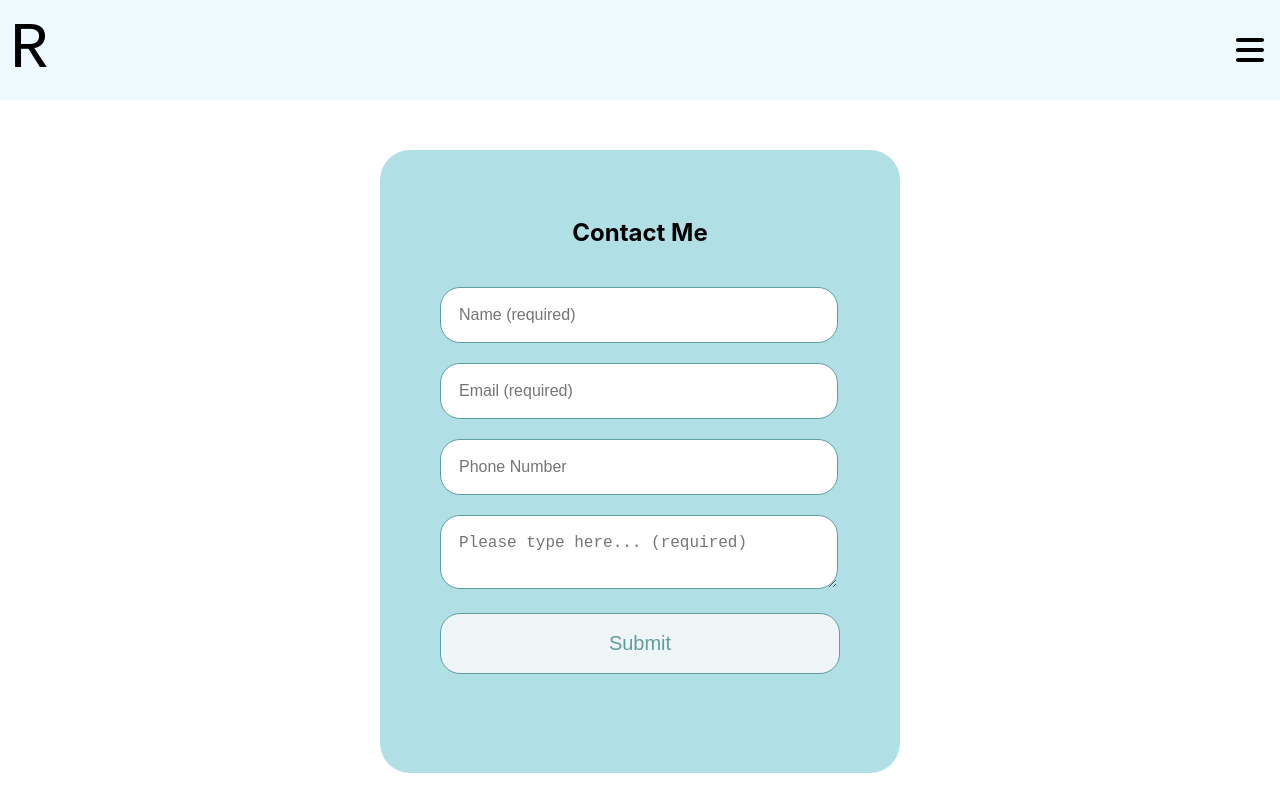
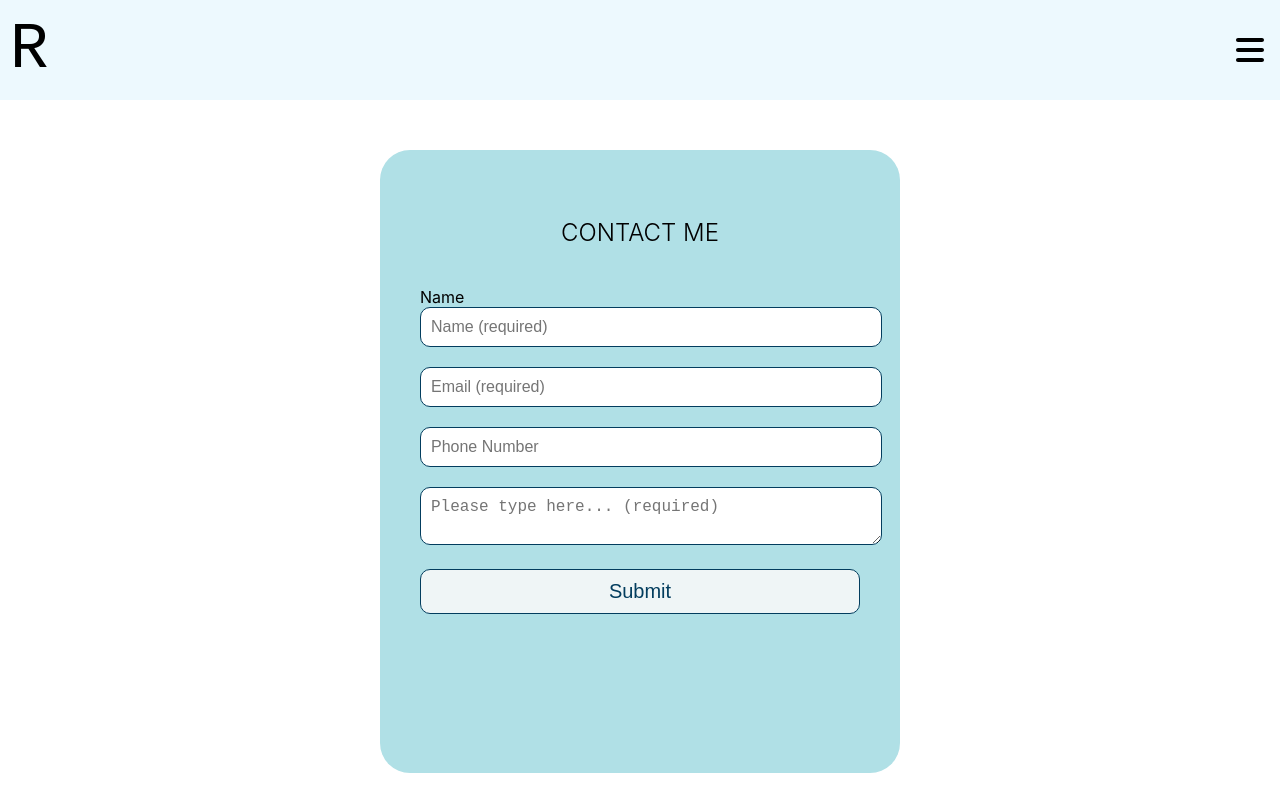
Before and after one commit to reneemes/portfolio-r2h, a React (Create React App) app: page /contact in a window 1280 px wide. Shown: the top 800 px of the page. Built offline with nearby package versions, Linux system fonts and the light colour scheme; a web font is replaced by a local one.

Commit message:
Fix: contacts page formatting

```diff
--- a/src/components/Contact/contact.css
+++ b/src/components/Contact/contact.css
@@ -1,9 +1,9 @@
-.contact-page {
+.contact {
 	display: flex;
 	justify-content: center;
 }
 
-.contact-container {
+.contact__container {
 	display: flex;
 	flex-direction: column;
 	align-items: center;
@@ -15,38 +15,39 @@
   margin: 50px;
 }
 
-.contact-form {
+.contact__title {
+  text-transform: uppercase;
+  font-weight: 300;
+}
+
+.contact__form {
 	width: 100%;
 }
 
-.name,
-.email,
-.phone-number,
-.comments,
-.submit-button {
-	margin: 20px;
+.contact__field {
+	margin: 20px 0;
 }
 
 #name,
 #email,
-#phone-number,
+#phone,
 #comments,
-#submit-button {
-	border: 1px solid cadetblue;
-	border-radius: 20px;
-	padding: 18px;
-	width: 90%;
+.contact__submit {
+	border: 1px solid var(--contrast-color);
+	border-radius: 10px;
+	padding: 10px;
+	width: 100%;
   font-size: 1rem;
 }
 
-#submit-button {
+.contact__submit {
   background-color: #EFF5F6;
   width: 100%;
   font-size: 1.25rem;
-  color: cadetblue;
+  color: var(--contrast-color);
 }
 
-#submit-button:hover {
+.contact__submit:hover {
   background-color: #5F9EA0;
   color: #EFF5F6;
   cursor: pointer;
--- a/src/components/Contact/contact.js
+++ b/src/components/Contact/contact.js
@@ -3,51 +3,66 @@ import "./contact.css";
 function Contact() {
 
   return (
-      <section className="contact-page hidden">
-      <div className="contact-container">
-        <h1>Contact Me</h1>
-        <form className="contact-form">
-          <section className="name">
+      <section className="contact">
+      <div className="contact__container">
+        <h1 className="contact__title">Contact Me</h1>
+
+        <form className="contact__form">
+
+          <div className="contact__field">
+            <label for="name">Name</label>
             <input
+              className="contact__input"
               type="text"
               name="name"
               id="name"
               placeholder="Name (required)"
+              required
+            />
+          </div>
 
-            />
-          </section>
-          <section className="email">
+          <div className="contact__field">
             <input
-              type="text"
+              className="contact__input"
+              type="email"
               name="email"
               id="email"
               placeholder="Email (required)"
+              required
+            />
+          </div>
 
-            />
-          </section>
-          <section className="phone-number">
+          <div className="contact__field">
             <input
+              className="contact__input"
               type="tel"
-              name="phone-number"
-              id="phone-number"
+              name="phone"
+              id="phone"
               placeholder="Phone Number"
               pattern="[0-9]{3}-[0-9]{3}-[0-9]{4}"
+              required
             />
-          </section>
-          <section className="comments">
+          </div>
+
+          <div className="contact__field">
             <textarea
-              type="text"
+              className="contact__textarea"
               name="comments"
               id="comments"
               placeholder="Please type here... (required)"
               maxLength="500"
+              required
+            />
+          </div>
 
-            ></textarea>
-          </section>
+          <div className="contact__actions">
+            <input
+              className="contact__submit"
+              type="submit"
+              value="Submit"
+            />
+          </div>
 
-          <section className="submit-button">
-            <input type="submit" value="Submit" id="submit-button"/>
-          </section>
         </form>
       </div>
     </section>
--- a/src/index.css
+++ b/src/index.css
@@ -5,6 +5,7 @@ body {
     sans-serif;
   -webkit-font-smoothing: antialiased;
   -moz-osx-font-smoothing: grayscale;
+  box-sizing: border-box;
 }
 
 code {
```
